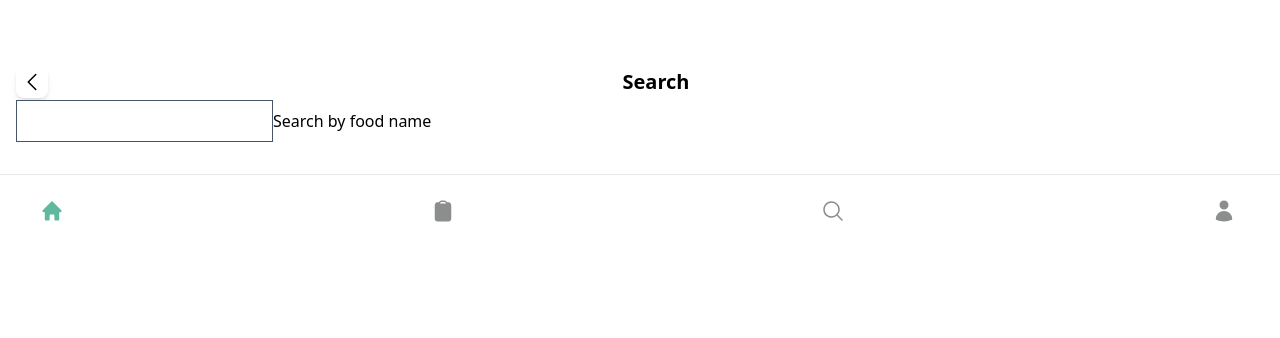
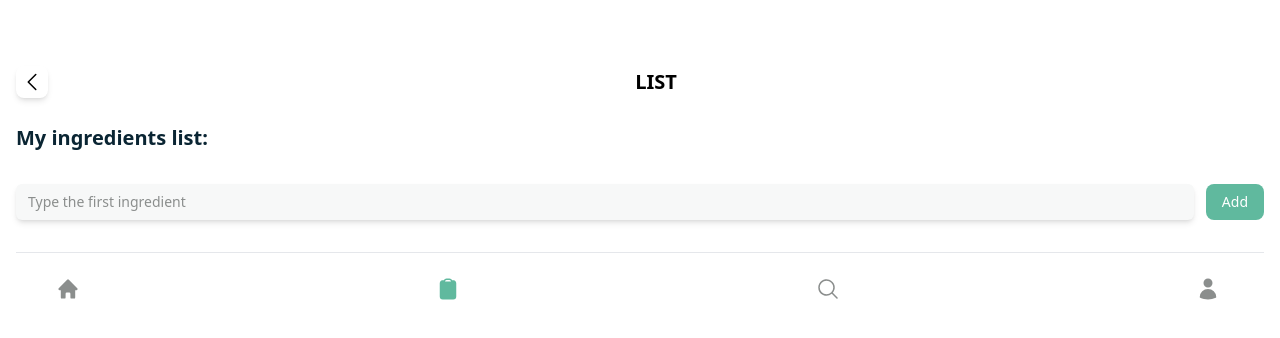
Before and after one commit to simopgini/food-app, a Next.js app: page / in a window 1280 px wide. Shown: the top 338 px of the page. Built offline with nearby package versions, Linux system fonts and the light colour scheme.

Commit message:
List section layout

```diff
--- a/pages/index.js
+++ b/pages/index.js
@@ -2,7 +2,7 @@ import Head from 'next/head'
 // import Image from 'next/image'
 import { Inter } from '@next/font/google'
 // import styles from '@/styles/Home.module.css'
-import { ClockIcon, FireIcon } from '@heroicons/react/24/outline'
+import { ClockIcon, FireIcon, AdjustmentsHorizontalIcon } from '@heroicons/react/24/outline'
 // import { HomeIcon } from '@heroicons/react/24/outline'
 // import { HomeIcon } from '@heroicons/react/24/outline'
 import { HomeIcon } from '@heroicons/react/20/solid'
@@ -250,27 +250,142 @@ export default function Home() {
         </div> */}
 
         {/* SEARCH NAV BAR SECTION */}
-        <div>
-          <div className='px-4 mt-16 flex justify-between items-center'>
+        {/* <div>
+          <div className='px-4 mb-6 mt-16 flex justify-between items-center'>
               <button className=' bg-white rounded-lg p-1 shadow-md'><ChevronLeftIcon className='h-6 w-6'/></button>
               <div className='flex-1 bg-white'></div>
               <div className='flex-auto p-1 font-bold text-xl'>Search</div>
           </div>
         </div>
 
-        <form className='px-4'>
-          <label class="block">
-            <input class="w-100 border-slate-600 "/>
-            {/* <p class="mt-2 opacity-10 contrast-more:opacity-100 text-slate-600 text-sm">
-              Search by food name
-            </p> */}
-            Search by food name
+        <div className='px-4 flex items-center mb-4'>
+          <label class="flex-1 relative block">
+            <span class="sr-only">Search</span>
+            <span class="absolute inset-y-0 left-0 flex items-center pl-2">
+              <MagnifyingGlassIcon className='h-4 w-4 mr-1 text-[#8B8E8D]' />
+            </span>
+            <input style={{borderWidth: 0}}
+              class="flex-1 placeholder:text-sm placeholder:text-[#8B8E8D] block  bg-[#F7F8F8] w-full  rounded-md py-2 pl-9 pr-3 shadow-md focus:outline-none
+              focus:border-[#60B99E] focus:ring-[#60B99E] focus:ring-1 sm:text-sm"
+              placeholder="Search by food name" type="text" name="search"/>
           </label>
-        </form>
+          <button class="ml-2">
+            <AdjustmentsHorizontalIcon className='h-8 w-8 mr-1 text-[#8B8E8D]' />
+          </button>
+        </div>
 
+        <div className='pl-4 mb-8 flex justify-between'>
+              <button className='bg-[#60B99E] text-white px-4 py-2 rounded-full text-sm'>Smoothie | 🍹</button>
+              <button className='bg-[#F1F5F5] text-[#082224] px-4 py-2 rounded-full text-sm'>Snack | 🍿</button>
+              <button className='bg-[#F1F5F5] text-[#082224] px-4 py-2 rounded-full text-sm'>Salad | 🥗</button>
+        </div>
 
+        <div className='px-4 mb-6'>
+          <div className='py-12 flex items-center bg-white h-20 rounded-xl drop-shadow'>
+            <div className='ml-2 my-1 mr-2 '>
+              <div className='h-20 w-20 bg-[#F1F5F5] rounded-xl'></div>
+            </div>
+            <div>
+              <div className='pt-8'>
+                <h2 className='text-base pb-1 font-semibold text-[#082224]'>Strawberry Delight</h2>
+                  <div className='flex justify-between text-[#8B8E8D] pb-2'>
+                    <div className='flex items-center text-sm'>
+                      <ClockIcon className='h-4 w-4 mr-1' />
+                      <span className='font-light text-xs'>5 Min</span>
+                    </div>
+                    <div className='flex items-center text-xs'>
+                    <FireIcon className='h-4 w-4 mr-1' />
+                      <span className='font-light text-xs'>176 Kcal</span>
+                    </div>
+                  </div>
+                  <div className='mb-8 flex'>
+                    <div className='bg-[#60B99E] text-white px-2 rounded-full text-xs mr-1'>Easy</div>
+                    <div className='bg-[#EBA352] text-white px-2 rounded-full text-xs'>Quick</div>
+                  </div>
+              </div>
+            </div>
+          </div>
+        </div>
 
-          <div className='pt-8'>
+        <div className='px-4 mb-6'>
+          <div className='py-12 flex items-center bg-white h-20 rounded-xl drop-shadow'>
+            <div className='ml-2 my-1 mr-2 '>
+              <div className='h-20 w-20 bg-[#F1F5F5] rounded-xl'></div>
+            </div>
+            <div>
+              <div className='pt-8'>
+                <h2 className='text-base pb-1 font-semibold text-[#082224]'>Strawberry Cheescake</h2>
+                  <div className='flex justify-between text-[#8B8E8D] pb-2'>
+                    <div className='flex items-center text-sm'>
+                      <ClockIcon className='h-4 w-4 mr-1' />
+                      <span className='font-light text-xs'>90 Min</span>
+                    </div>
+                    <div className='flex items-center text-xs'>
+                    <FireIcon className='h-4 w-4 mr-1' />
+                      <span className='font-light text-xs'>275 Kcal</span>
+                    </div>
+                  </div>
+                  <div className='mb-8 flex'>
+                    <div className='bg-[#EBA352] text-white px-2 rounded-full text-xs'>Medium</div>
+                  </div>
+              </div>
+            </div>
+          </div>
+        </div>
+
+        <div className='px-4 mb-6'>
+          <div className='py-12 flex items-center bg-white h-20 rounded-xl drop-shadow'>
+            <div className='ml-2 my-1 mr-2 '>
+              <div className='h-20 w-20 bg-[#F1F5F5] rounded-xl'></div>
+            </div>
+            <div>
+              <div className='pt-8'>
+                <h2 className='text-base pb-1 font-semibold text-[#082224]'>Smoothieliscious</h2>
+                  <div className='flex justify-between text-[#8B8E8D] pb-2'>
+                    <div className='flex items-center text-sm'>
+                      <ClockIcon className='h-4 w-4 mr-1' />
+                      <span className='font-light text-xs'>5 Min</span>
+                    </div>
+                    <div className='flex items-center text-xs'>
+                    <FireIcon className='h-4 w-4 mr-1' />
+                      <span className='font-light text-xs'>105 Kcal</span>
+                    </div>
+                  </div>
+                  <div className='mb-8 flex'>
+                    <div className='bg-[#60B99E] text-white px-2 rounded-full text-xs mr-1'>Easy</div>
+                  </div>
+              </div>
+            </div>
+          </div>
+        </div>
+
+        <div className='px-4'>
+          <div className='py-12 flex items-center bg-white h-20 rounded-xl drop-shadow'>
+            <div className='ml-2 my-1 mr-2 '>
+              <div className='h-20 w-20 bg-[#F1F5F5] rounded-xl'></div>
+            </div>
+            <div>
+              <div className='pt-8'>
+                <h2 className='text-base pb-1 font-semibold text-[#082224]'>Rainbow Salad</h2>
+                  <div className='flex justify-between text-[#8B8E8D] pb-2'>
+                    <div className='flex items-center text-sm'>
+                      <ClockIcon className='h-4 w-4 mr-1' />
+                      <span className='font-light text-xs'>5 Min</span>
+                    </div>
+                    <div className='flex items-center text-xs'>
+                    <FireIcon className='h-4 w-4 mr-1' />
+                      <span className='font-light text-xs'>105 Kcal</span>
+                    </div>
+                  </div>
+                  <div className='mb-8 flex'>
+                    <div className='bg-[#60B99E] text-white px-2 rounded-full text-xs mr-1'>Easy</div>
+                  </div>
+              </div>
+            </div>
+          </div>
+        </div> */}
+
+          {/* <div className='pt-8'>
             <hr></hr>
             <div className='pt-6 px-10 flex justify-between items-center text-sm'>
               <HomeIcon className='h-6 w-6 mr-1 text-[#60B99E]' />
@@ -278,7 +393,47 @@ export default function Home() {
               <MagnifyingGlassIcon className='h-6 w-6 mr-1 text-[#8B8E8D]' />
               <UserIcon className='h-6 w-6 mr-1 text-[#8B8E8D]' />
             </div>
+          </div> */}
+
+          <div className='px-4'>
+            <div>
+              <div className='mb-6 mt-16 flex justify-between items-center'>
+                  <button className=' bg-white rounded-lg p-1 shadow-md'><ChevronLeftIcon className='h-6 w-6'/></button>
+                  <div className='flex-1 bg-white'></div>
+                  <div className='flex-auto p-1 font-bold text-xl'>LIST</div>
+              </div>
+            </div>
+
+            <div className='mb-8'>
+              <h2 className='font-bold text-xl text-[#0A2533]'>My ingredients list:</h2>
+            </div>
+
+            <div className='flex items-center'>
+              <label class="flex-1  block">
+                <span class="sr-only">Search</span>
+                <input style={{borderWidth: 0}}
+                  class="flex-1 placeholder:text-sm placeholder:text-[#8B8E8D] block  bg-[#F7F8F8] w-full  rounded-md py-2 pr-3 shadow-md focus:outline-none
+                  focus:border-[#60B99E] focus:ring-[#60B99E] focus:ring-1 sm:text-sm"
+                  placeholder="Type the first ingredient" type="text" name="search"/>
+              </label>
+              <button class="ml-3 px-4 py-2 bg-[#60B99E] text-sm text-white rounded-lg">
+                Add
+              </button>
+            </div>
+
+
+
+            <div className='pt-8'>
+              <hr></hr>
+              <div className='pt-6 px-10 flex justify-between items-center text-sm'>
+                <HomeIcon className='h-6 w-6 mr-1 text-[#8B8E8D]' />
+                <ClipboardIcon className='h-6 w-6 mr-1  text-[#60B99E]' />
+                <MagnifyingGlassIcon className='h-6 w-6 mr-1 text-[#8B8E8D]' />
+                <UserIcon className='h-6 w-6 mr-1 text-[#8B8E8D]' />
+              </div>
+            </div>
           </div>
+
       </main>
     </>
   )
```
